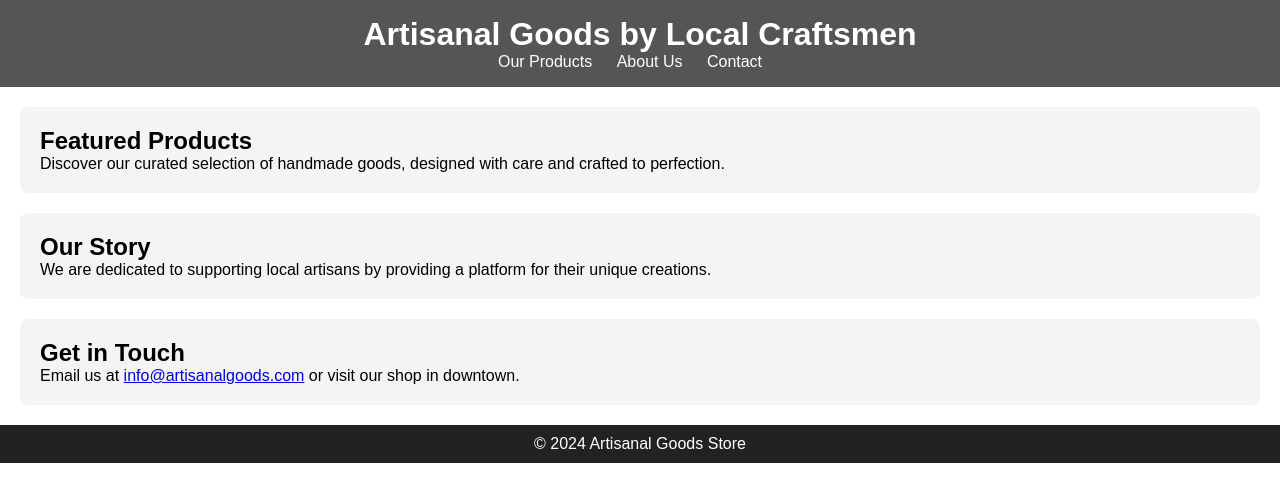
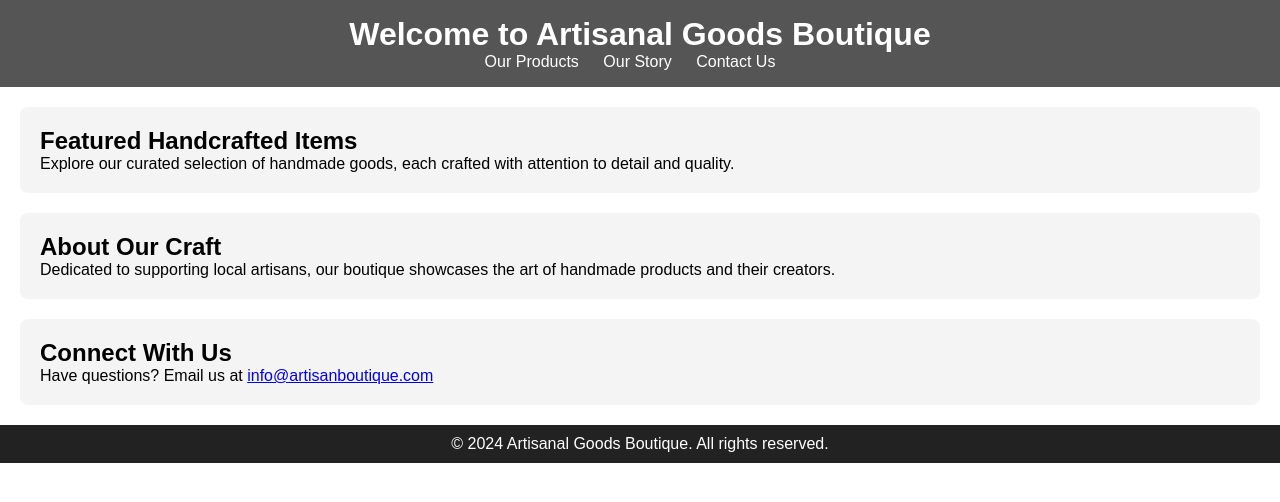
Before and after one commit to Karam333/Artisanal-Goods-Boutique, a plain HTML site: page index.html in a window 1280 px wide. Drawn offline with Linux system fonts and the light colour scheme.

Commit message:
Update index.html

```diff
--- a/index.html
+++ b/index.html
@@ -3,34 +3,36 @@
 <head>
     <meta charset="UTF-8">
     <meta name="viewport" content="width=device-width, initial-scale=1.0">
-    <title>Artisanal Goods Store</title>
+    <title>Artisanal Goods Boutique</title>
     <link rel="stylesheet" href="styles.css">
 </head>
 <body>
     <header>
-        <h1>Artisanal Goods by Local Craftsmen</h1>
+        <h1>Welcome to Artisanal Goods Boutique</h1>
         <nav>
             <ul>
                 <li><a href="#products">Our Products</a></li>
-                <li><a href="#about">About Us</a></li>
-                <li><a href="#contact">Contact</a></li>
+                <li><a href="#about">Our Story</a></li>
+                <li><a href="#contact">Contact Us</a></li>
             </ul>
         </nav>
     </header>
+    <main>
         <section id="products">
-        <h2>Featured Products</h2>
-        <p>Discover our curated selection of handmade goods, designed with care and crafted to perfection.</p>
+            <h2>Featured Handcrafted Items</h2>
+            <p>Explore our curated selection of handmade goods, each crafted with attention to detail and quality.</p>
         </section>
         <section id="about">
-        <h2>Our Story</h2>
-        <p>We are dedicated to supporting local artisans by providing a platform for their unique creations.</p>
+            <h2>About Our Craft</h2>
+            <p>Dedicated to supporting local artisans, our boutique showcases the art of handmade products and their creators.</p>
         </section>
         <section id="contact">
-        <h2>Get in Touch</h2>
-        <p>Email us at <a href="mailto:info@artisanalgoods.com">info@artisanalgoods.com</a> or visit our shop in downtown.</p>
+            <h2>Connect With Us</h2>
+            <p>Have questions? Email us at <a href="mailto:info@artisanboutique.com">info@artisanboutique.com</a></p>
         </section>
+    </main>
     <footer>
-        <p>&copy; 2024 Artisanal Goods Store</p>
+        <p>&copy; 2024 Artisanal Goods Boutique. All rights reserved.</p>
     </footer>
     <script src="script.js"></script>
 </body>
```
Lines whose indentation alone changed are shown as unchanged.
